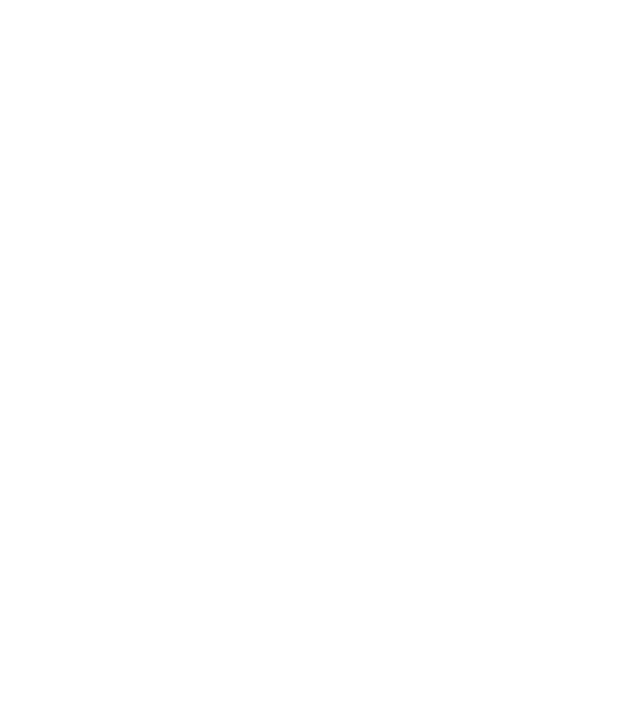
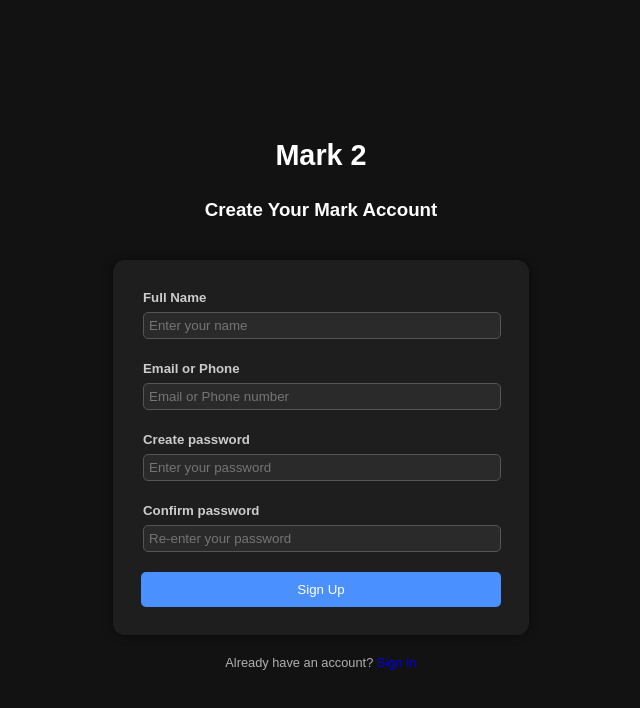
Before and after one commit to MuNa-Devs/Mark-2, a React (Vite) app: page / in a window 1280 px wide. Before the commit this address had no page. Shown: the top 708 px of the page, without its empty margins (319-959 px from the left). Built offline with nearby package versions, Linux system fonts and the light colour scheme.

Commit message:
Added root as Route

```diff
--- a/src/App.jsx
+++ b/src/App.jsx
@@ -1,16 +1,18 @@
-import SignUpPage from "./pages/signup_page/SignUpPage"
-import SignInPage from "./pages/signin_page/SignInPage"
-import DashBoard from "./pages/receptionist_pages/dash_board/DashBoard"
-import DoctorManagement from "./pages/receptionist_pages/doctor_management/DoctorManagement"
+import SignUpPage from "./pages/signup_page/SignUpPage";
+import SignInPage from "./pages/signin_page/SignInPage";
+import DashBoard from "./pages/receptionist_pages/dash_board/DashBoard";
+import DoctorManagement from "./pages/receptionist_pages/doctor_management/DoctorManagement";
 
-import { BrowserRouter, Routes, Route } from "react-router-dom"
+import { BrowserRouter, Routes, Route } from "react-router-dom";
 
 export default function App(){
 
     return (
         <BrowserRouter basename="/">
             <Routes>
-                <Route path="/dashboard" element={<DashBoard />}/>
+                <Route path="/" element={<SignUpPage />} />
+
+                <Route path="/dashboard" element={<DashBoard />} />
 
                 <Route path="/doctormanagement" element={<DoctorManagement />} />
 
@@ -19,5 +21,5 @@
                 <Route path="/login" element={<SignInPage />} />
             </Routes>
         </BrowserRouter>
-)
+    );
 }
```
